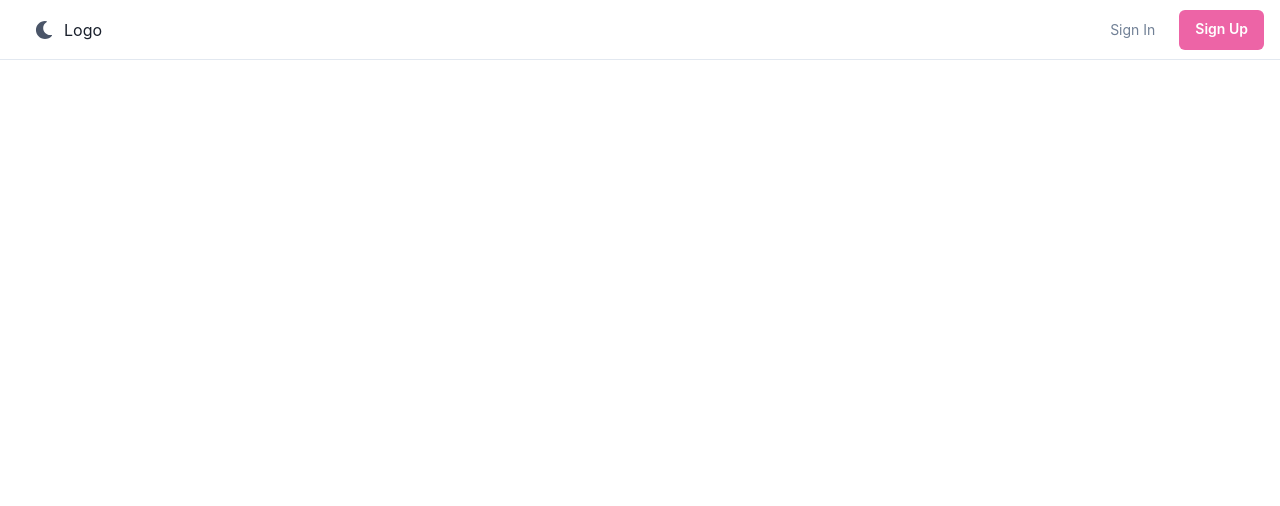
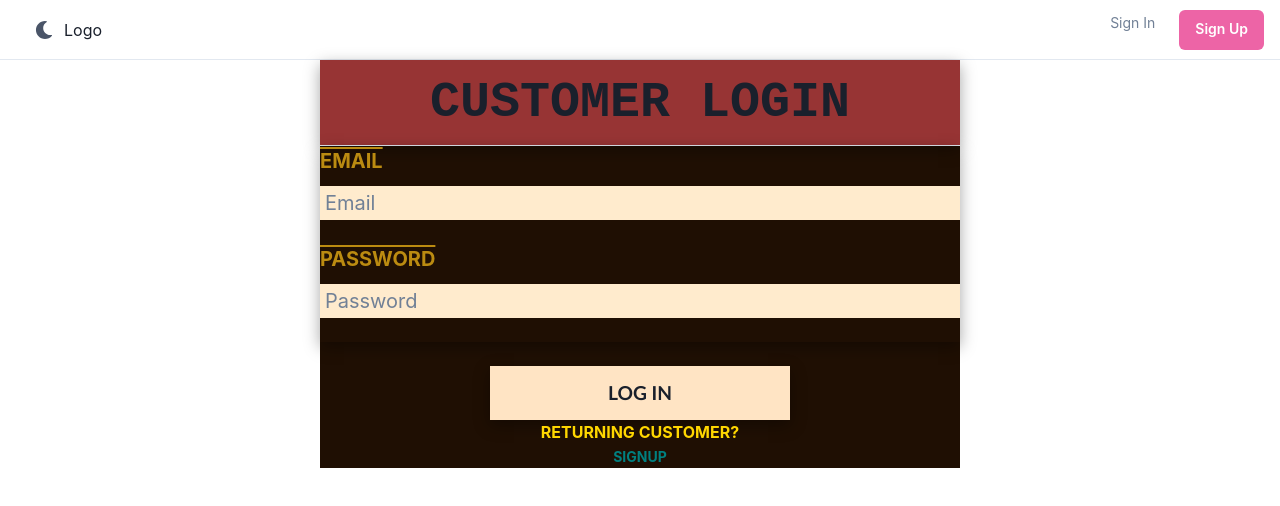
Before and after one commit to rohitchourey0809/FinalMernProject, a React (Create React App) app in the folder my-app-project/: page /login in a window 1280 px wide. Shown: the top 506 px of the page. Built offline with nearby package versions, Linux system fonts and the light colour scheme.

Commit message:
Add "login and sign up page"

```diff
--- a/my-app-project/src/App.js
+++ b/my-app-project/src/App.js
@@ -8,6 +8,9 @@ import { LandingPage } from './LandingPage/LandingPage';
 import { CardDetailPage } from './LandingPage/CardDetails/cardDetailPage';
 import { Card } from './Card/Card';
 import { Payment } from './PaymentPage/Payment';
+import { Sign } from './SignUpPage/Sign';
+import { Login } from './LoginPages/Login';
+
 // import { cardDetailPage } from './LandingPage/CardDetails/cardDetailPage';
 
 function App() {
@@ -19,6 +22,8 @@ function App() {
       <Box>
         <Routes>
           <Route path="/" element={<LandingPage />}></Route>
+          <Route path="/signup" element={<Sign />}></Route>
+          <Route path="/login" element={<Login />}></Route>
           <Route path="/Shopping/:id" element={<CardDetailPage />}></Route>
           <Route path="/Shopping/Card" element={<Card />}></Route>
           <Route path="/Payment" element={<Payment />}></Route>
--- /dev/null
+++ b/my-app-project/src/LoginPages/Login.jsx
@@ -0,0 +1,58 @@
+import '../SignUpPage/Sign.css';
+import React from 'react';
+import { Link } from 'react-router-dom';
+
+export const Login = () => {
+  return (
+    <div>
+      <div id="FULLDIV">
+        <div id="head">
+          <h2 id="custo">CUSTOMER LOGIN</h2>
+        </div>
+
+        <hr />
+        <div id="signcontainer">
+          <label id="headingname">EMAIL</label>
+          <br />
+          <input
+            type="email"
+            id="emailinp"
+            placeholder="Email"
+            class="inputsize"
+          />
+          <br />
+          <br />
+
+          <label id="headingname">PASSWORD</label>
+          <br />
+          <input
+            type="text"
+            id="password"
+            placeholder="Password"
+            class="inputsize"
+          />
+          <br />
+          <br />
+        </div>
+        <br />
+        <Link to={'/'}>
+          <button id="buttonlogin">LOG IN</button>
+        </Link>
+        <br />
+        <div
+          style={{
+            margin: 'auto',
+            textAlign: 'center',
+            color: 'gold',
+            fontWeight: 'bold',
+          }}
+        >
+          <p>RETURNING CUSTOMER?</p>
+          <Link to={'/signup'} id="logina">
+            SIGNUP
+          </Link>
+        </div>
+      </div>
+    </div>
+  );
+};
--- a/my-app-project/src/Navbar/NavBar.js
+++ b/my-app-project/src/Navbar/NavBar.js
@@ -17,6 +17,7 @@ import {
   // ChevronRightIcon,
 } from '@chakra-ui/icons';
 import { ColorModeSwitcher } from '../ColorModeSwitcher';
+import { Link } from 'react-router-dom';
 
 export default function NavBar() {
   const { isOpen, onToggle } = useDisclosure();
@@ -71,28 +72,27 @@ export default function NavBar() {
           direction={'row'}
           spacing={6}
         >
-          <Button
-            as={'a'}
-            fontSize={'sm'}
-            fontWeight={400}
-            variant={'link'}
-            href={'#'}
-          >
+          <Link to={'/login'}>
+            {' '}
+            <Button as={'a'} fontSize={'sm'} fontWeight={400} variant={'link'}>
               Sign In
             </Button>
+          </Link>
+          <Link to={'/signup'}>
+            {' '}
             <Button
               display={{ base: 'none', md: 'inline-flex' }}
               fontSize={'sm'}
               fontWeight={600}
               color={'white'}
               bg={'pink.400'}
-            href={'#'}
               _hover={{
                 bg: 'pink.300',
               }}
             >
               Sign Up
             </Button>
+          </Link>
         </Stack>
       </Flex>
 
--- /dev/null
+++ b/my-app-project/src/SignUpPage/Sign.css
@@ -0,0 +1,131 @@
+#signcontainer {
+  /* border: 1px solid blue !important; */
+  /* height: 500px; */
+  background-color: rgba(1, 8, 10, 0.35) 0px 5px 15px;
+  transition-property: all;
+  width: 100%;
+  margin: auto;
+  flex-direction: column;
+  text-align: left;
+  box-shadow: rgba(0, 0, 0, 0.35) 0px 5px 15px;
+  transition-property: all;
+  transition-duration: 1s;
+  /* transition-delay: 1s; */
+}
+
+#buttonsign,
+#buttonlogin {
+  transition-property: all;
+  transition-duration: 3s;
+  /* transition-delay: 1s; */
+  box-shadow: rgba(0, 0, 0, 0.35) 0px 5px 15px;
+  width: 100%;
+  padding: 2%;
+
+  font-family: 'Gill Sans', 'Gill Sans MT', Calibri, 'Trebuchet MS', sans-serif;
+  font-size: larger;
+  font-weight: bold;
+  box-shadow: rgba(0, 0, 0, 0.35) 0px 5px 15px;
+  /* background-color: - */
+}
+#buttonsign,
+#buttonlogin:hover {
+  background-color: aqua;
+}
+
+#head {
+  text-align: center;
+  font-family: 'Courier New', Courier, monospace;
+  box-shadow: rgba(0, 0, 0, 0.35) 0px 5px 15px 0px;
+  background-color: rgb(151, 52, 52);
+  padding: 5px;
+  font-weight: bold;
+  /* background-color:black */
+}
+#head::after:hover {
+  background-color: rgb(gold);
+  transition-delay: 2sec;
+  transition: 2sec;
+  -webkit-transition: 2sec;
+  -moz-transition: 2sec;
+  -ms-transition: 2sec;
+  -o-transition: 2sec;
+}
+#custo {
+  font: bold;
+  font-size: 50px;
+  text-shadow: rgba(0, 0, 0, 0);
+}
+
+#FULLDIV {
+  background-color: rgb(31, 15, 3);
+  margin: auto;
+  text-align: center;
+  width: 50%;
+  transition-property: all;
+  transition-duration: 10s;
+}
+#FULLDIV:hover {
+  background-color: rgb(89, 43, 9);
+  border-radius: 100px;
+  -webkit-border-radius: 100px;
+  -moz-border-radius: 100px;
+  -ms-border-radius: 100px;
+  -o-border-radius: 100px;
+}
+
+#headingname {
+  text-decoration: overline;
+  text-align: left;
+
+  margin-right: 80px;
+  font-family: 'Times New Roman', Times, serif, 100px;
+  transition-property: all;
+  transition-duration: 2s;
+  transition-delay: 1s;
+  background-color: transparent;
+}
+#headingname {
+  color: rgb(187, 139, 17);
+  background-color: transparent;
+  font-size: 20px;
+  font-weight: bold;
+}
+.inputsize {
+  /*flex-wrap: wrap;
+  */
+  padding: 5px;
+  /*color: blue;
+  */
+  margin-top: 10px;
+  transition-property: all;
+  transition-duration: 5s;
+}
+.inputsize {
+  color: blue;
+  font-size: 20px;
+  background-color: blanchedalmond;
+}
+.inputsize:hover {
+  border-radius: 50px;
+  -webkit-border-radius: 50px;
+  -moz-border-radius: 50px;
+  -ms-border-radius: 50px;
+  -o-border-radius: 50px;
+}
+
+#buttonlogin {
+  width: 300px;
+  background-color: bisque;
+}
+.inputsize {
+  width: 100%;
+  height: 100%;
+}
+#logina {
+  text-align: center;
+  color: teal;
+  font: inherit;
+  font-size: 14px;
+  /* font-size: 14px; */
+}
--- /dev/null
+++ b/my-app-project/src/SignUpPage/Sign.jsx
@@ -0,0 +1,82 @@
+import React from 'react';
+import { Link } from 'react-router-dom';
+import './Sign.css';
+export const Sign = () => {
+  return (
+    <div>
+      <div id="FULLDIV">
+        <div id="head">
+          <h2 id="custo">CREATE ACCOUNT</h2>
+        </div>
+
+        <hr />
+        <div id="signcontainer">
+          <label id="headingname">FIRST NAME</label>
+          <br />
+          <input
+            type="text"
+            id="fname"
+            placeholder="First Name"
+            class="inputsize"
+          />
+          <br />
+          <br />
+
+          <label id="headingname">LAST NAME</label>
+          <br />
+          <input
+            type="text"
+            id="lname"
+            placeholder="Last Name"
+            class="inputsize"
+          />
+
+          <br />
+
+          <br />
+
+          <label id="headingname">EMAIL</label>
+          <br />
+          <input
+            type="email"
+            id="emailinp"
+            placeholder="Email"
+            class="inputsize"
+          />
+          <br />
+          <br />
+
+          <label id="headingname">PASSWORD</label>
+          <br />
+          <input
+            type="text"
+            id="password"
+            placeholder="Password"
+            class="inputsize"
+          />
+          <br />
+          <br />
+
+          <br />
+          <Link to={'/login'}>
+            <button id="buttonsign">SIGN UP</button>
+          </Link>
+          <br />
+          <div
+            style={{
+              margin: 'auto',
+              textAlign: 'center',
+              color: 'gold',
+              fontWeight: 'bold',
+            }}
+          >
+            <p>RETURNING CUSTOMER?</p>
+            <Link to={'/login'} id="logina">
+              LOGIN
+            </Link>
+          </div>
+        </div>
+      </div>
+    </div>
+  );
+};
```
Also changed, not shown: my-app-project/LoginPages/Login.jsx (deleted, +0 -7 lines), my-app-project/SignUpPage.jsx/Sign.jsx (deleted, +0 -7 lines), my-app-project/src/LoginPages/Login.css (added). Lines whose indentation alone changed are shown as unchanged.
